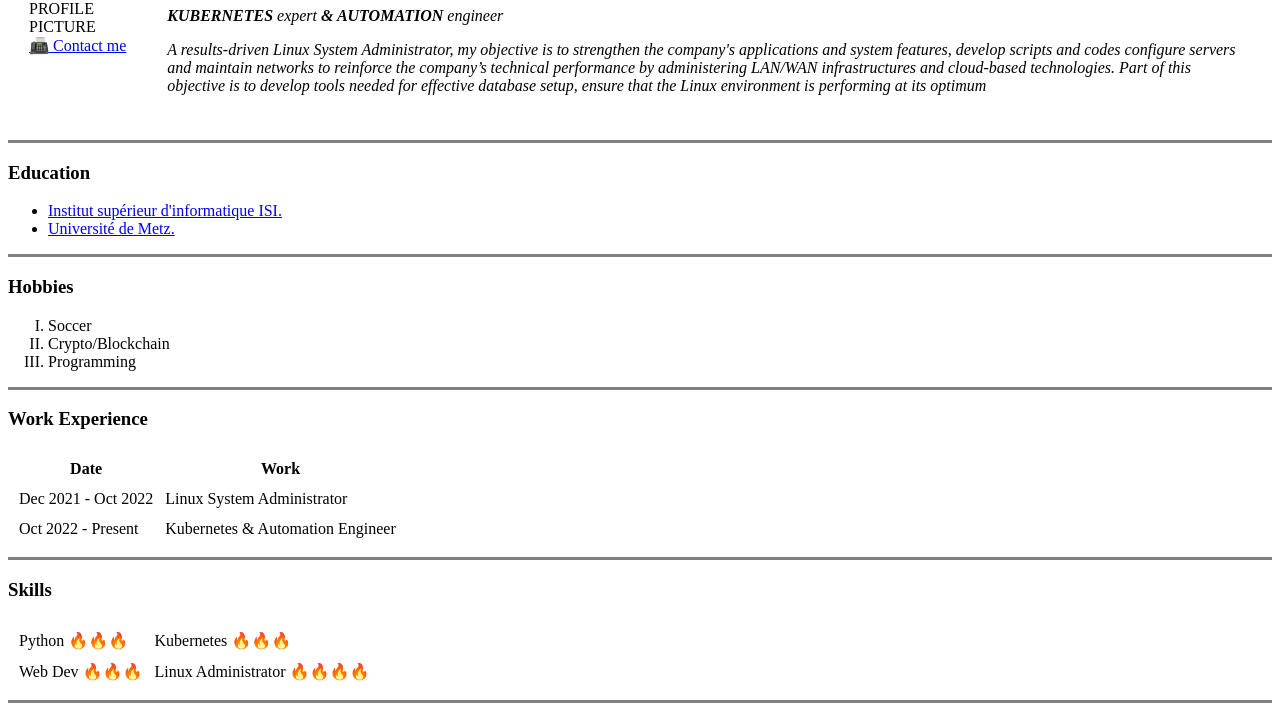
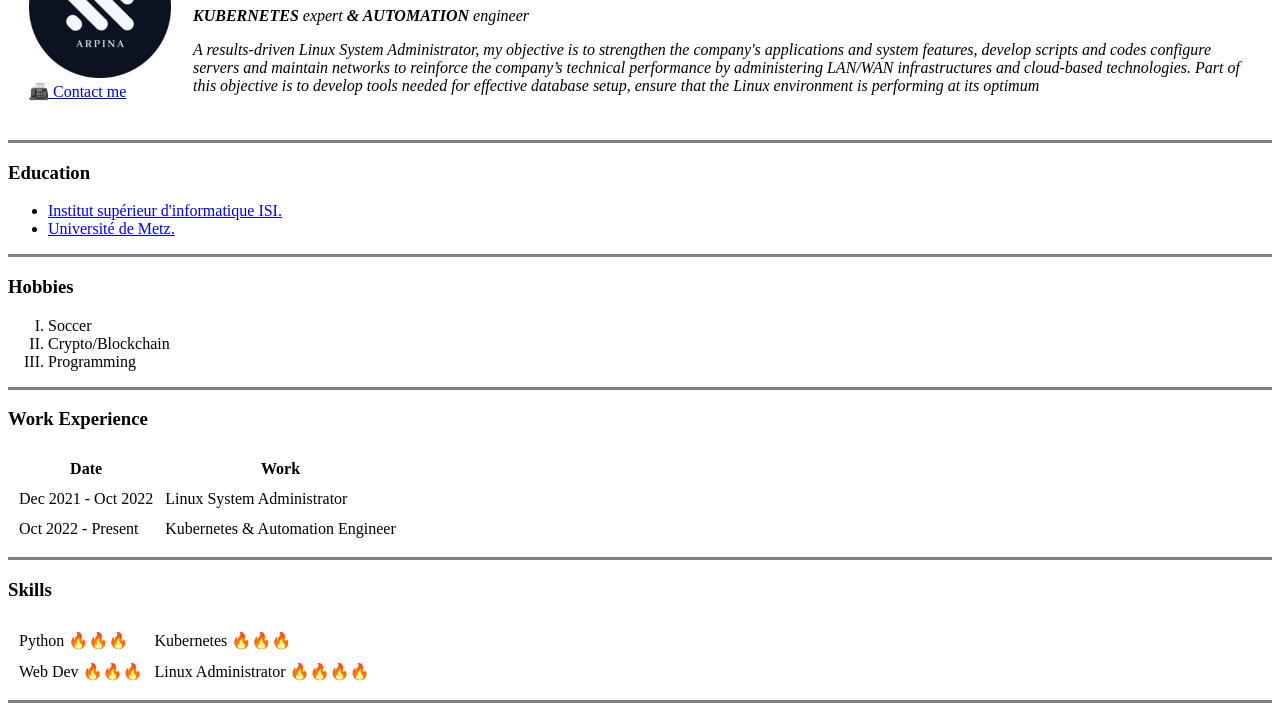
Before and after one commit to kabenlinux/cv, a plain HTML site: page index.html in a window 1280 px wide. Shown: the part 102-813 px from the top of the page. Drawn offline with Linux system fonts and the light colour scheme.

Commit message:
Update index.html

```diff
--- a/index.html
+++ b/index.html
@@ -7,7 +7,7 @@
 <body>
     <table cellspacing="20">
         <tr>
-            <td><img src="images/KARAM.png" alt="KARAM PROFILE PICTURE"><br><a href="contact.html">📠 Contact me</a></td>
+            <td><img src="KARAM.png" alt="KARAM PROFILE PICTURE"><br><a href="contact.html">📠 Contact me</a></td>
             <td><h1> AHSSAINE KARAM </h1>
                 <p><em><strong>KUBERNETES</strong> expert <strong>& AUTOMATION</strong> engineer</em></p>
                 <p><em>A results-driven Linux System Administrator, my objective is to strengthen the company's applications and system features, develop scripts and codes configure servers and maintain networks to reinforce the company’s technical performance by administering LAN/WAN infrastructures and cloud-based technologies. Part of this objective is to develop tools needed for effective database setup, ensure that the Linux environment is performing at its optimum</em></p>
```
